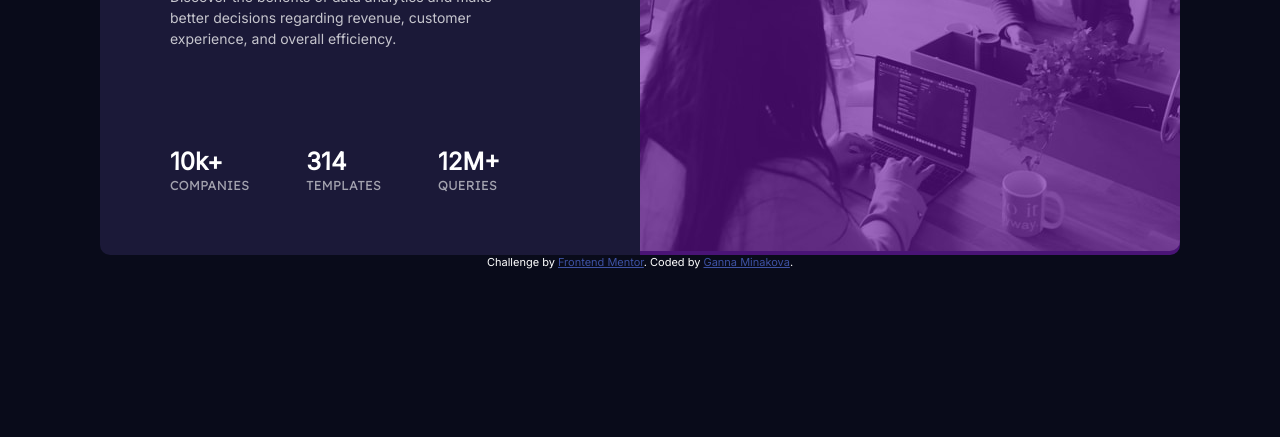
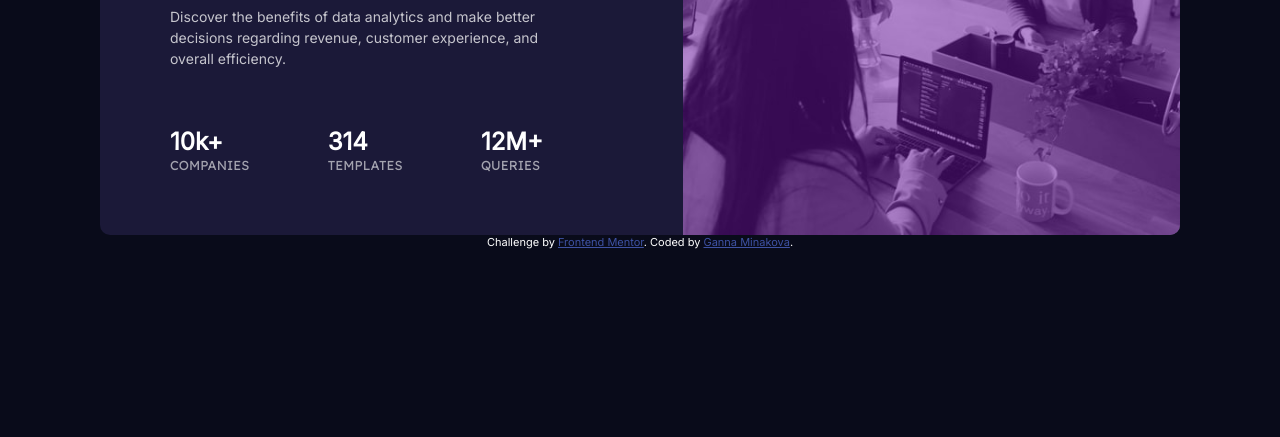
Before and after one commit to AMinakova/stats-preview-card, a plain HTML site: page index.html in a window 1280 px wide. Shown: the part 363-800 px from the top of the page. Drawn offline with Linux system fonts and the light colour scheme.

Commit message:
updates for img

```diff
--- a/index.css
+++ b/index.css
@@ -5,7 +5,7 @@
   --dark-blue: hsl(233, 47%, 7%);
   --desaturated-blue: hsl(244, 38%, 16%);
   --soft-violet: hsl(277, 64%, 61%);
-  --transp-soft-violet: hsla(277, 80%, 35%, 0.6);
+  --transp-soft-violet: hsla(277, 80%, 35%, 0.5);
   --white: hsl(0, 0%, 100%);
   --main-transp-white: hsla(0, 0%, 100%, 0.75);
   --headings-transp-white: hsla(0, 0%, 100%, 0.6);
@@ -58,7 +58,8 @@ h2 {
 }
 img {
   border-radius: 0 var(--border-radius) var(--border-radius) 0;
-  object-fit: cover;
+  display: block;
+  width: 100%;
 }
 .img-overlay {
   position: relative;
```
